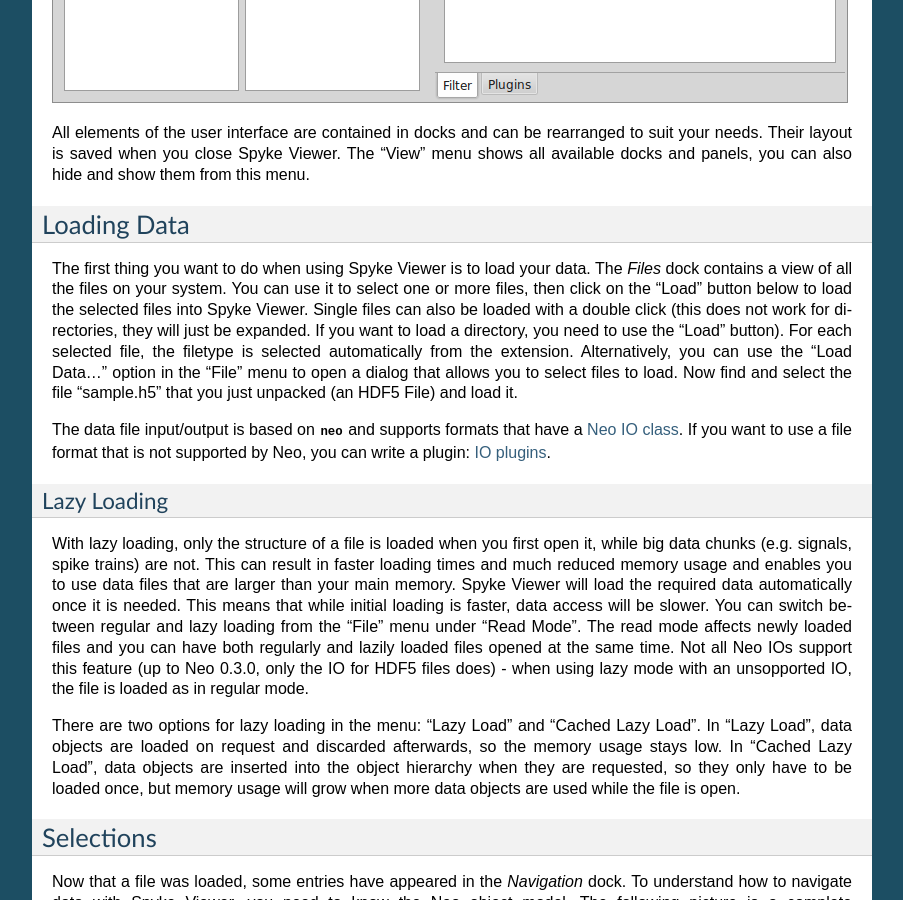
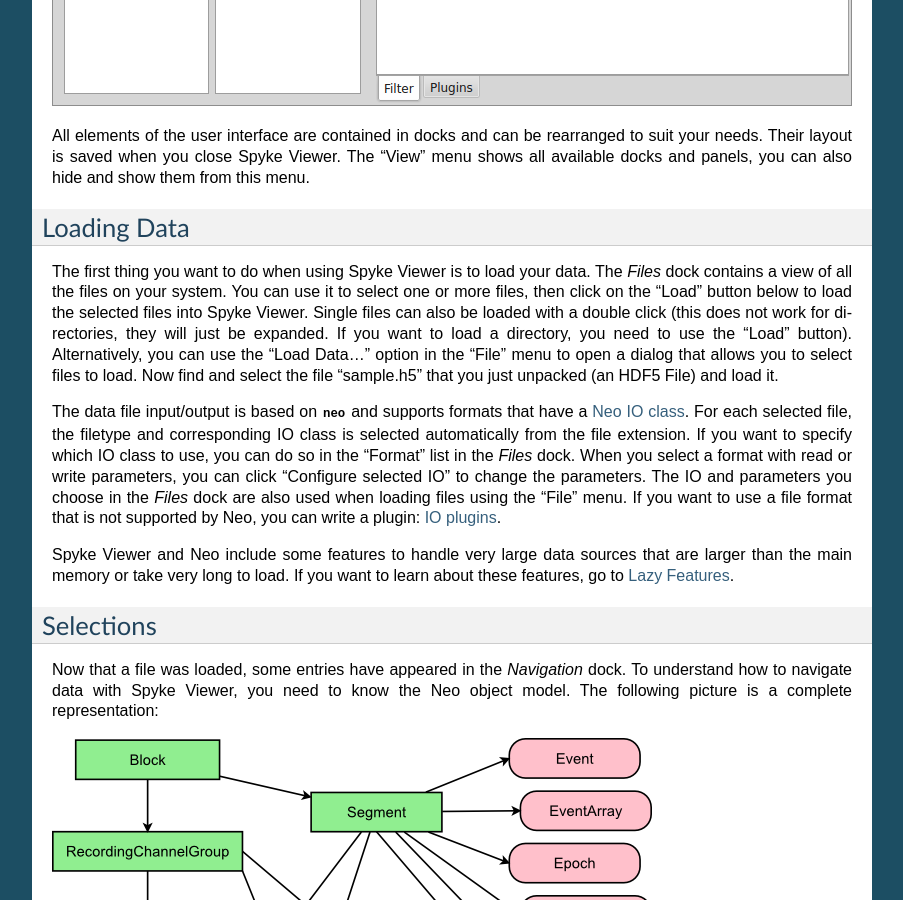
Before and after one commit to rproepp/spykeviewer, a Sphinx documentation site: the page built from doc/source/usage.rst, in a window 1280 px wide and 900 px high, scrolled down 719 px. Shown: the whole window, without its empty margins (198-1101 px from the left). Built offline with Sphinx 7.4.7, drawn with Linux system fonts in a browser that asks for light colours; formulas are drawn with MathJax 3.

Commit message:
Documentation update: Lazy features, forced IO classes

```diff
--- a/doc/source/index.rst
+++ b/doc/source/index.rst
@@ -3,7 +3,7 @@ Welcome to the Spyke Viewer documentation!
 
 Spyke Viewer is a multi-platform GUI application for navigating, analyzing and
 visualizing electrophysiological datasets. It is based on the
-`Neo <http://neo.readthedocs.org>`_ framework, which enables it to load a wide
+`Neo <http://neo.readthedocs.org>`_ library, which enables it to load a wide
 variety of data formats used in electrophysiology. At its core, Spyke Viewer
 includes functionality for navigating Neo object hierarchies and performing
 operations on them.
@@ -28,6 +28,7 @@ Contents:
    plugins
    extending
    api
+   lazy
    changelog
    acknowledgements
 
--- a/doc/source/usage.rst
+++ b/doc/source/usage.rst
@@ -27,40 +27,25 @@ use it to select one or more files, then click on the "Load" button below to
 load the selected files into Spyke Viewer. Single files can also be loaded
 with a double click (this does not work for directories, they will just be
 expanded. If you want to load a directory, you need to use the "Load" button).
-For each selected file, the filetype is selected
-automatically from the extension. Alternatively, you can use the "Load
-Data..." option in the "File" menu to open a dialog that allows you to
-select files to load. Now find and select the file "sample.h5"
-that you just unpacked (an HDF5 File) and load it.
+Alternatively, you can use the "Load Data..." option in the "File" menu to
+open a dialog that allows you to select files to load. Now find and select
+the file "sample.h5" that you just unpacked (an HDF5 File) and load it.
 
 The data file input/output is based on :mod:`neo` and supports formats that
 have a
-`Neo IO class <http://neo.readthedocs.org/en/latest/io.html>`_. If you want
-to use a file format that is not supported by Neo, you can write a plugin:
-:ref:`ioplugins`.
+`Neo IO class <http://neo.readthedocs.org/en/latest/io.html>`_. For each
+selected file, the filetype and corresponding IO class is selected
+automatically from the file extension. If you want to specify which IO class
+to use, you can do so in the "Format" list in the *Files* dock. When you
+select a format with read or write parameters, you can click "Configure
+selected IO" to change the parameters. The IO and parameters you choose in
+the *Files* dock are also used when loading files using the "File" menu. If
+you want to use a file format that is not supported by Neo, you can write a
+plugin: :ref:`ioplugins`.
 
-Lazy Loading
-############
-
-With lazy loading, only the structure of a file is loaded when you first
-open it, while big data chunks (e.g. signals, spike trains) are not.
-This can result in faster loading times and much reduced memory usage and
-enables you to use data files that are larger than your main memory. Spyke
-Viewer will load the required data automatically once it is needed. This
-means that while initial loading is faster, data access will be slower.
-You can switch between regular and lazy loading from the "File" menu under
-"Read Mode". The read mode affects newly loaded files and you can have
-both regularly and lazily loaded files opened at the same time. Not all
-Neo IOs support this feature (up to Neo 0.3.0, only the IO for HDF5 files
-does) - when using lazy mode with an unsopported IO, the file is loaded
-as in regular mode.
-
-There are two options for lazy loading in the menu: "Lazy Load" and
-"Cached Lazy Load". In "Lazy Load", data objects are loaded on request
-and discarded afterwards, so the memory usage stays low. In "Cached Lazy
-Load", data objects are inserted into the object hierarchy when they are
-requested, so they only have to be loaded once, but memory usage will grow
-when more data objects are used while the file is open.
+Spyke Viewer and Neo include some features to handle very large data sources
+that are larger than the main memory or take very long to load. If you want
+to learn about these features, go to :doc:`lazy`.
 
 .. _selections:
 
```
Also changed, not shown: doc/source/lazy.rst (added, +61 -0 lines), doc/source/img/initial-layout.png.
